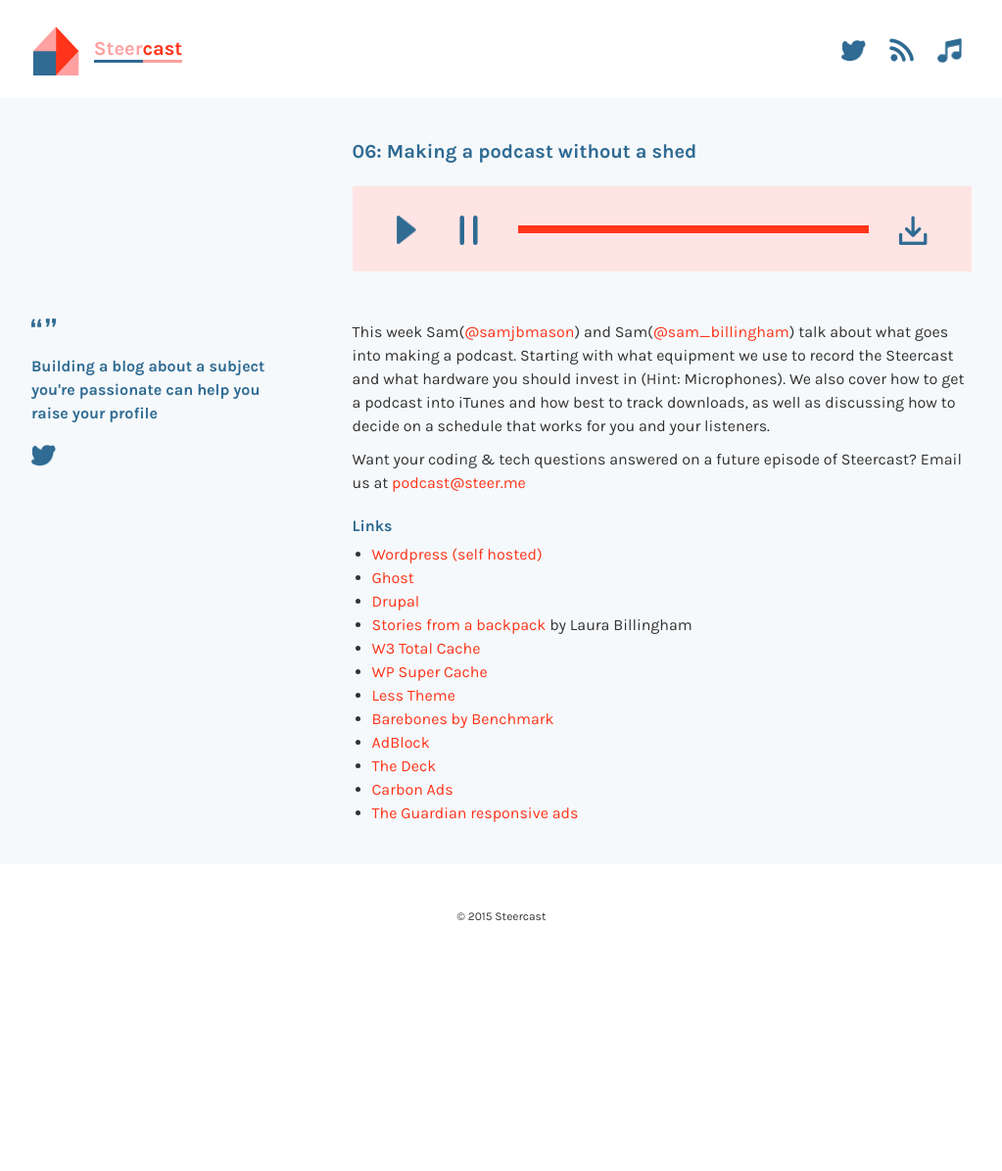
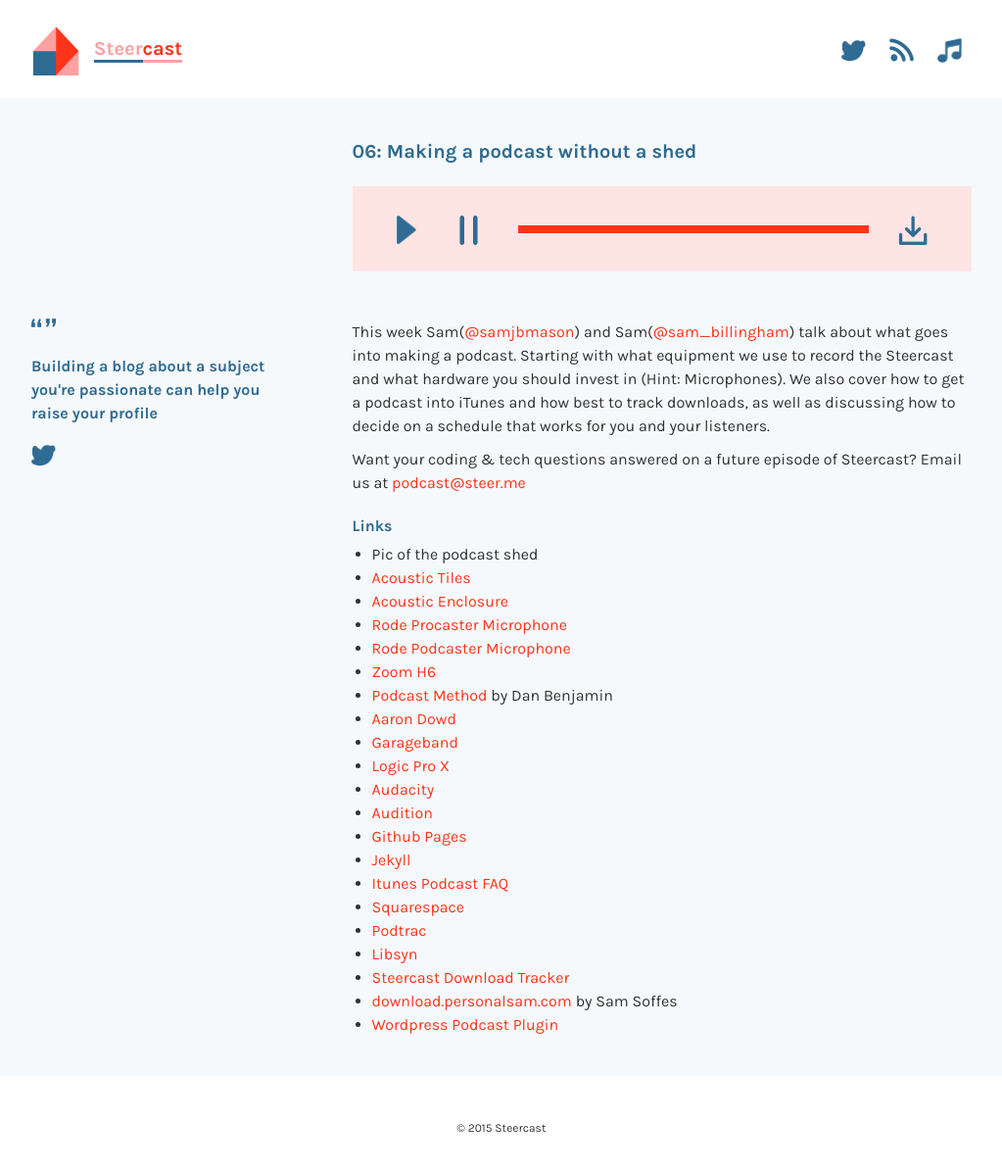
Before and after one commit to vivienney/podcast, a Jekyll site: the page built from _episodes/06.markdown, in a window 1280 px wide and 1202 px high. Shown: the top 1195 px of the window at 98% size, without its empty margins (128-1151 px from the left). Built offline with Jekyll 4.4.1, drawn with Linux system fonts in a browser that asks for light colours.

Commit message:
Update with real show notes

```diff
--- a/_episodes/06.markdown
+++ b/_episodes/06.markdown
@@ -18,15 +18,24 @@
 Want your coding & tech questions answered on a future episode of Steercast? Email us at [podcast@steer.me](mailto:podcast@steer.me)
 
 #### Links
-- [Wordpress (self hosted)](https://en-gb.wordpress.org/)
-- [Ghost](https://ghost.org/)
-- [Drupal](https://www.drupal.org/)
-- [Stories from a backpack](http://storiesfromabackpack.com/) by Laura Billingham
-- [W3 Total Cache](https://wordpress.org/plugins/w3-total-cache/)
-- [WP Super Cache](https://wordpress.org/plugins/wp-super-cache/)
-- [Less Theme](https://github.com/alliswell/Less)
-- [Barebones by Benchmark](https://github.com/benchmarkstudios/barebones)
-- [AdBlock](https://getadblock.com/)
-- [The Deck](http://decknetwork.net/)
-- [Carbon Ads](http://carbonads.net/)
-- [The Guardian responsive ads](http://next.theguardian.com/blog/responsive-takeover/)
+- Pic of the podcast shed
+- [Acoustic Tiles](http://www.amazon.co.uk/dp/B000RW7U9U)
+- [Acoustic Enclosure](http://www.amazon.co.uk/dp/B00IB6HPEY)
+- [Rode Procaster Microphone](http://www.rode.com/microphones/procaster)
+- [Rode Podcaster Microphone](http://www.rode.com/microphones/podcaster)
+- [Zoom H6](http://www.zoom.co.jp/products/h6)
+- [Podcast Method](http://www.podcastmethod.co/) by Dan Benjamin
+- [Aaron Dowd](http://aarondowd.com/)
+- [Garageband](https://www.apple.com/uk/mac/garageband/)
+- [Logic Pro X](https://www.apple.com/uk/logic-pro/)
+- [Audacity](http://audacity.sourceforge.net/)
+- [Audition](https://creative.adobe.com/products/audition)
+- [Github Pages](https://creative.adobe.com/products/audition)
+- [Jekyll](http://jekyllrb.com/)
+- [Itunes Podcast FAQ](https://www.apple.com/uk/itunes/podcasts/specs.html)
+- [Squarespace](http://www.squarespace.com/)
+- [Podtrac](http://podtrac.com/)
+- [Libsyn](https://www.libsyn.com/)
+- [Steercast Download Tracker](https://github.com/steersystems/podcast-tracker)
+- [download.personalsam.com](https://github.com/soffes/download.personalsam.com) by Sam Soffes
+- [Wordpress Podcast Plugin](https://wordpress.org/plugins/powerpress/)
```
